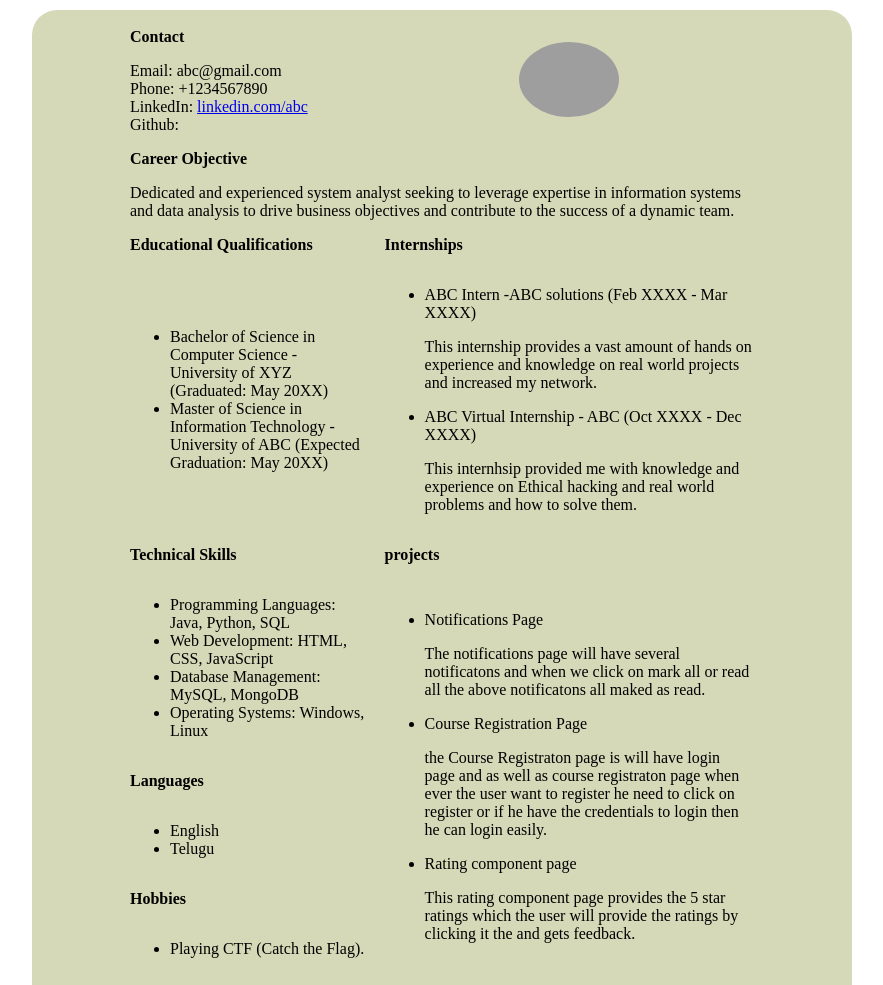
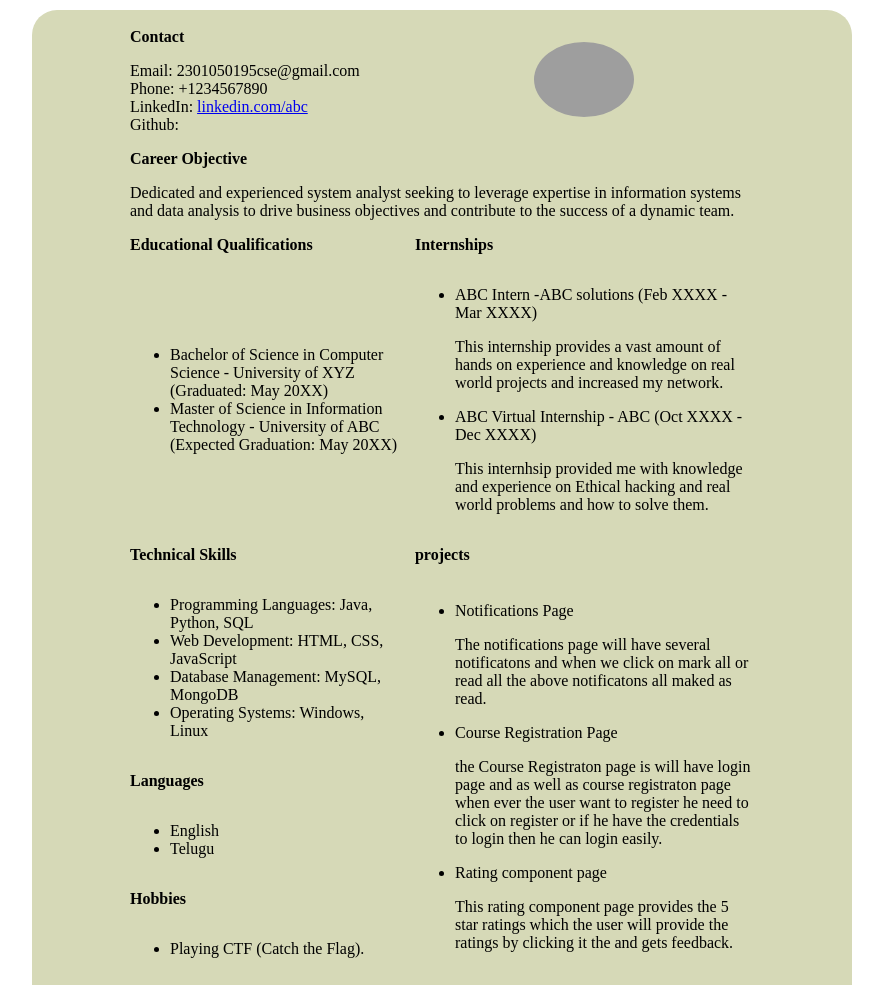
Before and after one commit to Bhanu26032/Resume, a plain HTML site: page index.html in a window 1280 px wide. Shown: the top 985 px of the page, without its empty margins (198-1081 px from the left). Drawn offline with Linux system fonts and the light colour scheme; grey boxes are pictures that could not be loaded.

Commit message:
Update index.html

```diff
--- a/index.html
+++ b/index.html
@@ -49,7 +49,7 @@
         </tr>
         <tr>
             <td class="c1">
-                Email: abc@gmail.com<br>
+                Email: 2301050195cse@gmail.com<br>
                 Phone: +1234567890<br>
                 LinkedIn: <a href="https://linkedin">linkedin.com/abc</a><br>
                 Github: <a href="https://github.com"><Github class="com">
```
